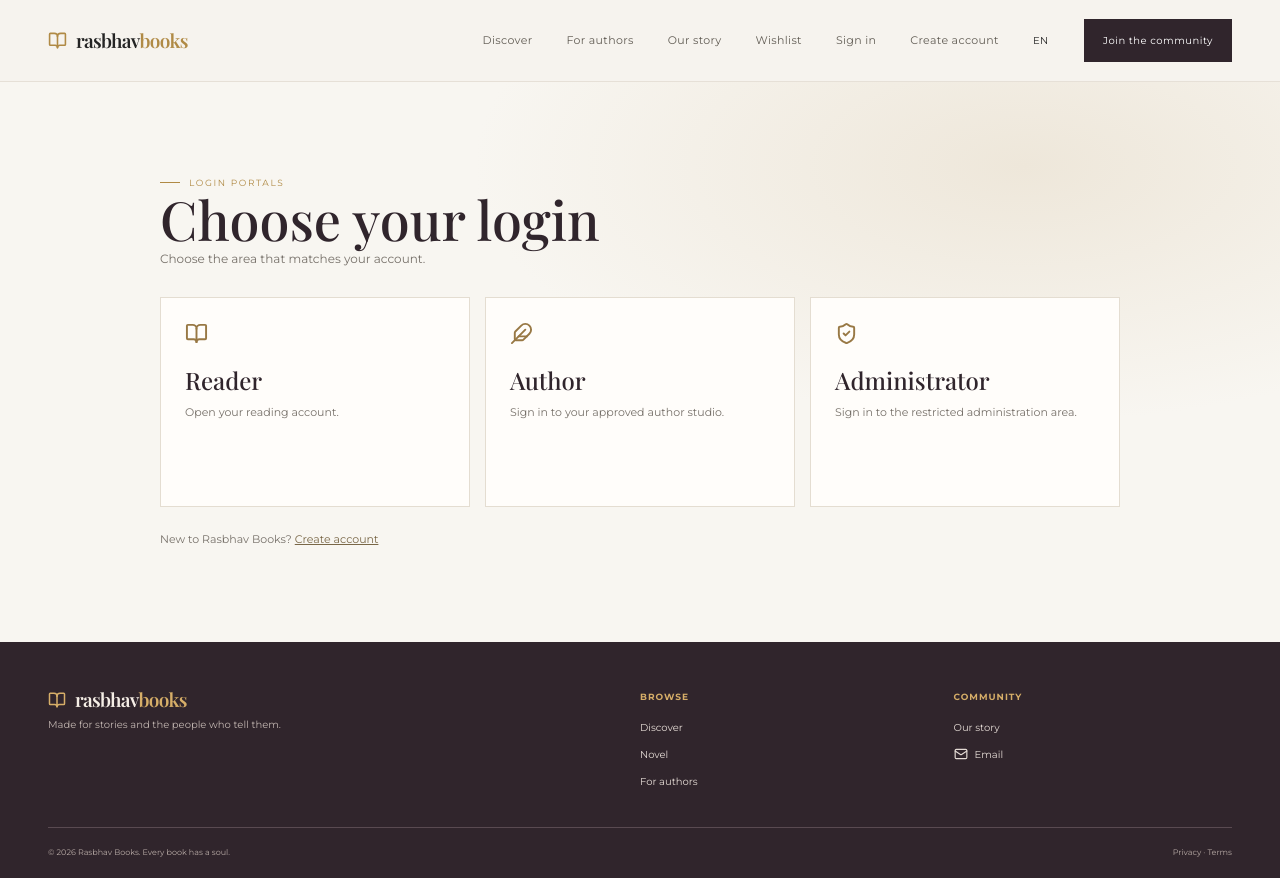
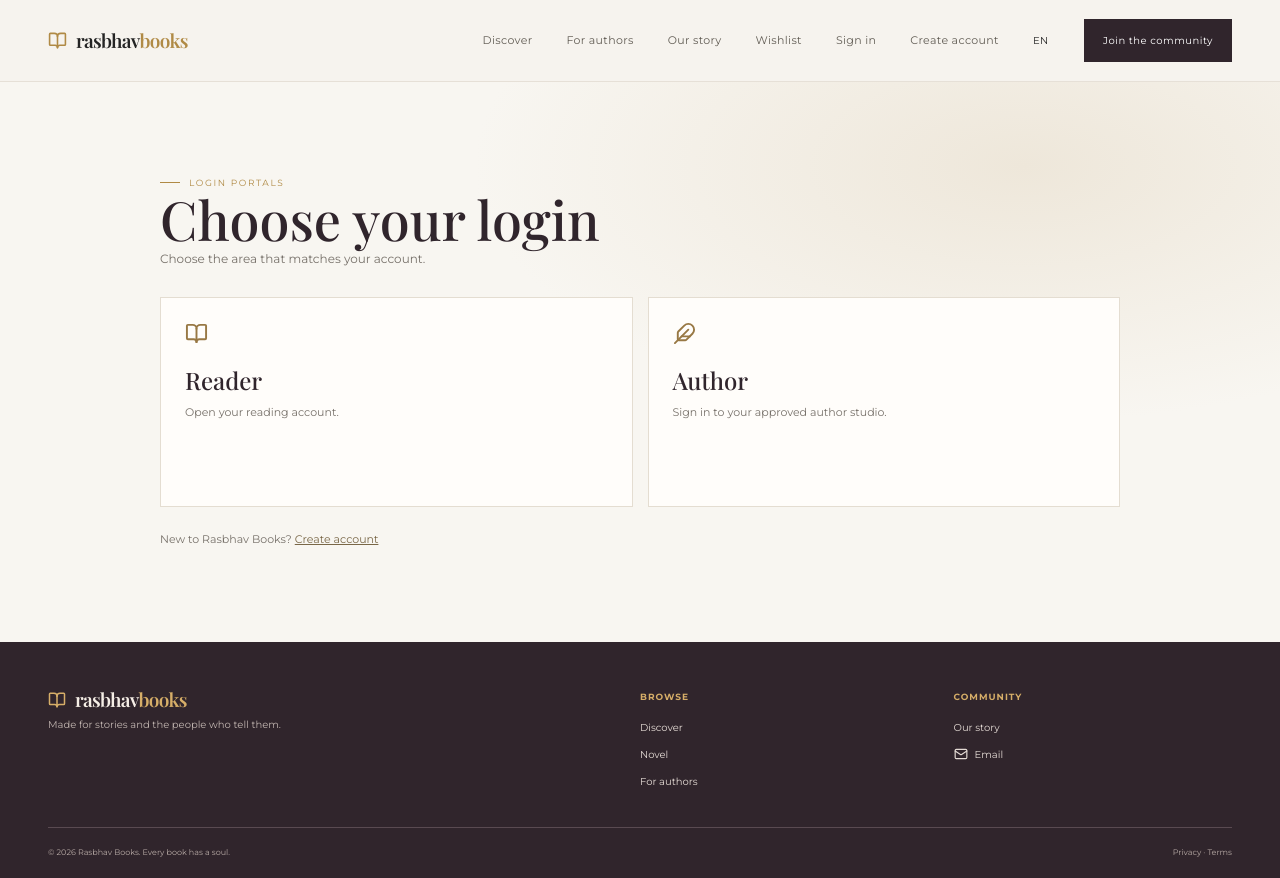
Before and after one commit to Rasbhavbooks/my-first-website, a React (Vite) app in the folder client/: page /login in a window 1280 px wide. Built offline with nearby package versions, Linux system fonts and the light colour scheme; no server answers; a web font is replaced by a local one.

Commit message:
Hide admin login from public portal chooser

```diff
--- a/client/src/pages/Auth/LoginPortalPage.jsx
+++ b/client/src/pages/Auth/LoginPortalPage.jsx
@@ -35,11 +35,6 @@ export default function LoginPortalPage() {
             <h2>{t.authorPortal}</h2>
             <p>{t.authorLoginIntro}</p>
           </Link>
-          <Link className="login-portal-card" to="/admin/login">
-            <ShieldCheck size={23} />
-            <h2>{t.adminPortal}</h2>
-            <p>{t.adminLoginIntro}</p>
-          </Link>
         </div>
         <p className="login-portals-footer">{t.newReader} <Link to="/register">{t.createAccount}</Link></p>
       </section>
```
